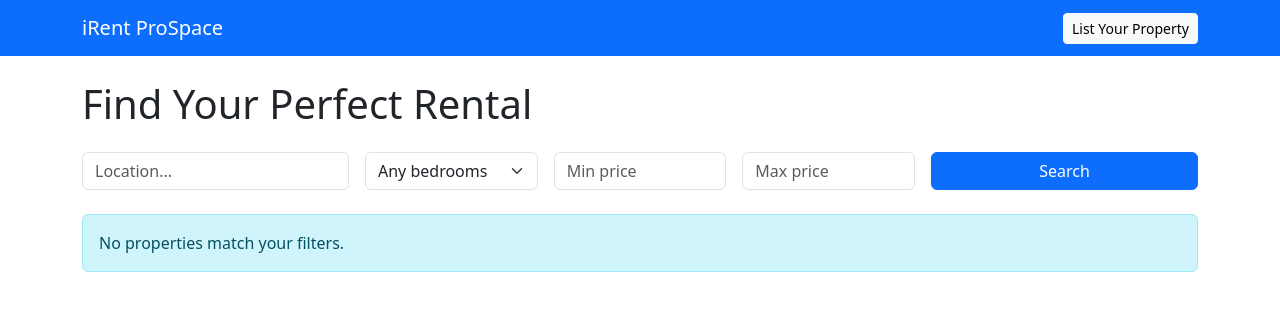
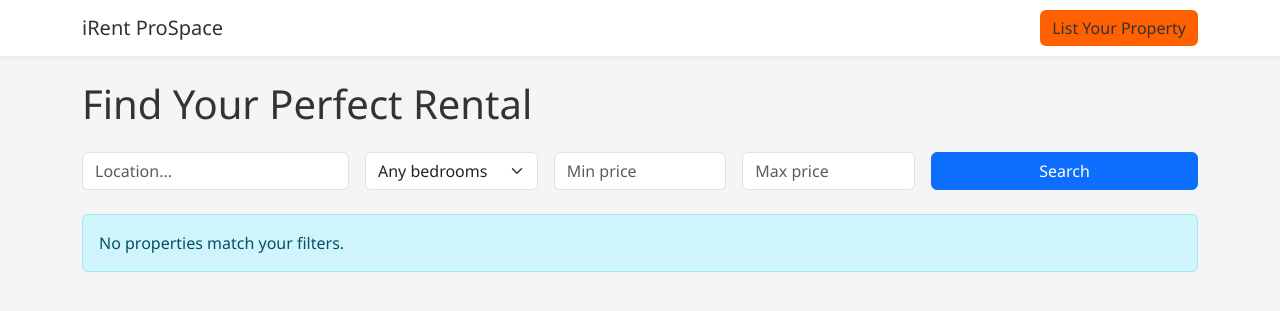
Before and after one commit to Unbornstump/irent-prospace, a Django app: page / in a window 1280 px wide. Shown: the top 311 px of the page. Run offline with Django 5.2, Linux system fonts and the light colour scheme; data that the repository does not hold is empty.

Commit message:
custom CSS applied – navbar colours match screenshots

```diff
--- a/config/settings.py
+++ b/config/settings.py
@@ -123,3 +123,5 @@ STATIC_URL = 'static/'
 # https://docs.djangoproject.com/en/5.2/ref/settings/#default-auto-field
 
 DEFAULT_AUTO_FIELD = 'django.db.models.BigAutoField'
+
+STATICFILES_DIRS = [BASE_DIR / "listings/static"]
--- /dev/null
+++ b/listings/static/listings/style.css
@@ -0,0 +1,36 @@
+/* ---- iRent ProSpace custom look ---- */
+:root {
+    --primary: #f5f5f5;       /* page background */
+    --accent: #ff6000;        /* orange highlight (change to any colour you like) */
+    --text: #333;
+    --light-border: #e0e0e0;
+}
+
+body {
+    background: var(--primary);
+    color: var(--text);
+    font-family: "Segoe UI", Roboto, Helvetica, Arial, sans-serif;
+}
+
+/* navbar – flat white with subtle shadow */
+.navbar-custom {
+    background: #ffffff !important;
+    box-shadow: 0 2px 4px rgba(0,0,0,.05);
+}
+.navbar-custom .navbar-brand,
+.navbar-custom .btn {
+    color: var(--text) !important;
+}
+.navbar-custom .btn {
+    background: var(--accent);
+    border: none;
+}
+.navbar-custom .btn:hover {
+    opacity: .9;
+}
+
+/* cards – clean white */
+.card {
+    border: 1px solid var(--light-border);
+    background: #ffffff;
+}
--- a/listings/templates/listings/home.html
+++ b/listings/templates/listings/home.html
@@ -4,13 +4,15 @@
     <meta charset="utf-8">
     <title>iRent ProSpace – Find Your Dream Home</title>
     <link href="https://cdn.jsdelivr.net/npm/bootstrap@5.3.2/dist/css/bootstrap.min.css" rel="stylesheet">
+    {% load static %}
+    <link rel="stylesheet" href="{% static 'listings/style.css' %}">
 </head>
 <body>
-<nav class="navbar navbar-expand-lg navbar-dark bg-primary">
+<nav class="navbar navbar-custom">
   <div class="container">
     <a class="navbar-brand" href="{% url 'home' %}">iRent ProSpace</a>
     <div>
-      <a class="btn btn-light btn-sm" href="{% url 'landlord_upload' %}">List Your Property</a>
+      <a class="btn" href="{% url 'landlord_upload' %}">List Your Property</a>
     </div>
   </div>
 </nav>
```
